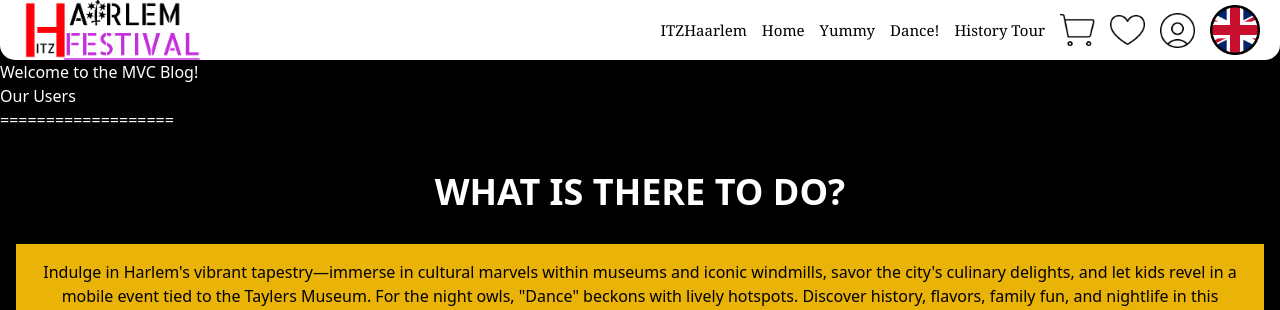
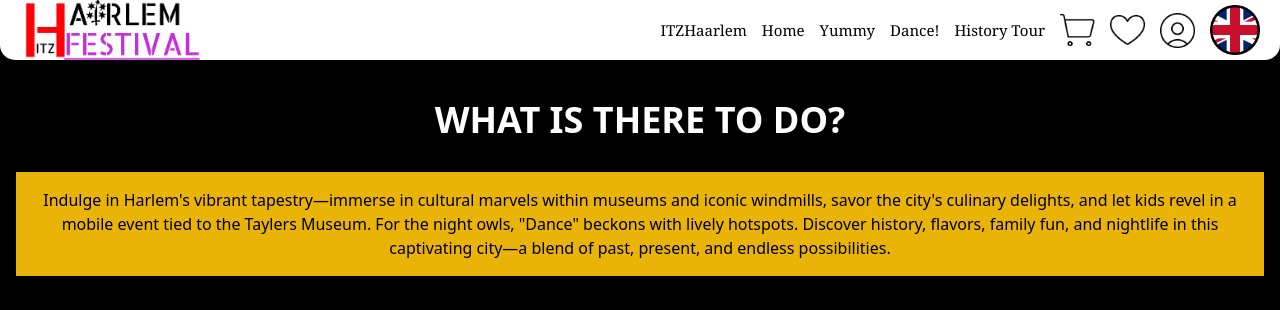
Before and after one commit to CezarFlorinel/Term-2.3-Web-Project, a PHP site: template Web design term 3 project/app/views/home/index.php in a window 1280 px wide. Shown: the top 310 px of the page. Run offline with PHP 8.4, Linux system fonts and the light colour scheme; the template is opened without the code that fills it, so the values that code supplies are empty; grey boxes labelled with a size stand in for pictures from a placeholder-image service; some libraries are stand-ins or nearby versions; some web fonts are replaced.

Commit message:
Update index.php

```diff
--- a/Web design term 3 project/app/views/home/index.php
+++ b/Web design term 3 project/app/views/home/index.php
@@ -1,26 +1,3 @@
-<?php include __DIR__ . '/../header.php';
-
-// Initialize the repository
-$repository = new App\Repositories\userRepository();
-
-// Fetch users
-$users = $repository->getUsers();
-?>
-
-<h1>Welcome to the MVC Blog!</h1>
-
-<h2>Our Users</h2>
-<?php if (!empty($users)): ?>
-    <ul>
-        <?php foreach ($users as $user): ?>
-            <li><?= htmlspecialchars($user['Username']) ?> - <?= htmlspecialchars($user['Email']) ?></li>
-        <?php endforeach; ?>
-    </ul>
-<?php else: ?>
-    <p>No users found.</p>
-<?php endif; ?>
-===================
-
 <!-- What is there to do? -->
 <!DOCTYPE html>
 <html lang="en">
@@ -45,6 +22,14 @@
 </head>
 
 <body class="antialiased font-'Open Sans'">
+<?php include __DIR__ . '/../header.php';
+
+// Initialize the repository
+$repository = new App\Repositories\userRepository();
+
+// Fetch users
+$users = $repository->getUsers();
+?>
     <main>
     <section class="section-bg py-10 px-4">
         <h2 class="text-4xl font-bold text-center mb-8 text-white">WHAT IS THERE TO DO?</h2>
@@ -64,7 +49,7 @@
 
         <!-- Dance -->
             <div class="event-bg rounded-lg p-6">
-                <img src="C:\Users\baezd\Desktop\App V2\Term-2.3-Web-Project\Web design term 3 project\app\public\assets\images\Home_page_Images\436def29c559d9fac8ec2e0ded26f75d.jpg"
+                <img src="https://placehold.co/300x200"
                 alt="A vibrant dance event with people enjoying music and performances"
                 class="rounded-lg">
                 <h3 class="text-gold text-2xl font-bold mt-4">Dance!</h3>
@@ -310,9 +295,11 @@
         the activity app—just scan the QR code to begin the adventure.
     </div>
 </div>
-</body>
-</html>
+
 ===================
 ===================
 ===================
+
 <?php include __DIR__ . '/../footer.php';?>
+</body>
+</html>
```
